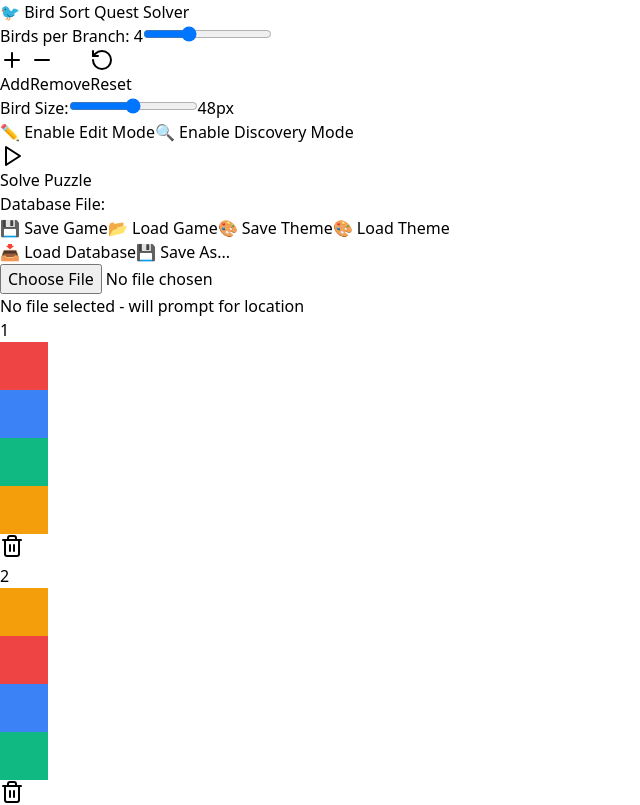
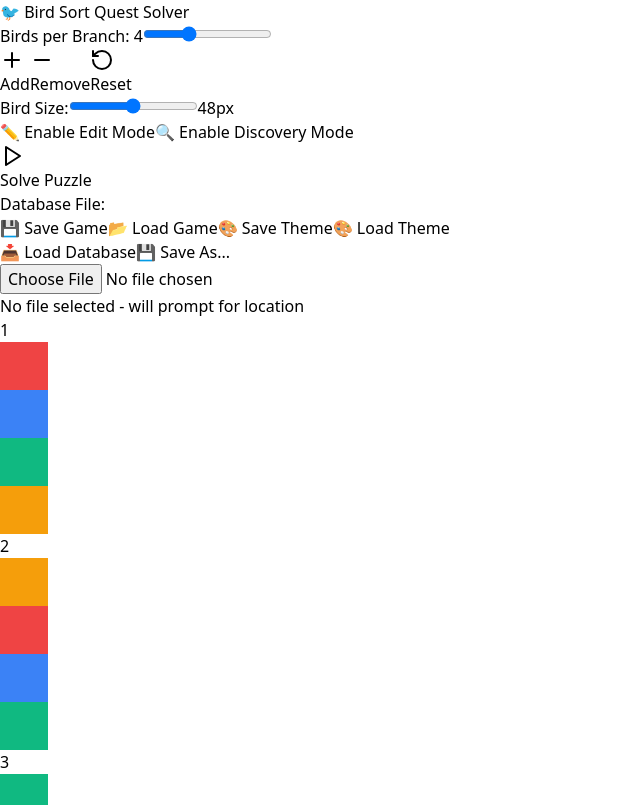
Before and after one commit to KalaNamak/birdsolver, a React (Vite) app: page / in a window 1280 px wide. Shown: the top 805 px of the page, without its empty margins (0-640 px from the left). Built offline with nearby package versions, Linux system fonts and the light colour scheme.

Commit message:
Version 2, UI improvements

```diff
--- a/src/App.jsx
+++ b/src/App.jsx
@@ -257,8 +257,8 @@ const BirdSortSolver = () => {
     const updateBirdSize = () => {
       const width = window.innerWidth;
       if (width < 640) {
-        // Mobile: much smaller birds to fit 2 columns
-        setResponsiveBirdSize(Math.min(birdSize, 24));
+        // Mobile: larger birds (32px) for better visibility, fits 6 birds comfortably
+        setResponsiveBirdSize(32);
       } else if (width < 1024) {
         // Tablet: medium birds
         setResponsiveBirdSize(Math.min(birdSize, 36));
@@ -1275,8 +1275,8 @@ const BirdSortSolver = () => {
                   </button>
                 </div>
 
-                {/* Bird Size Control */}
-                <div className="flex items-center gap-2 mt-3">
+                {/* Bird Size Control - Hidden on mobile where size is fixed */}
+                <div className="hidden sm:flex items-center gap-2 mt-3">
                   <label className="text-xs font-semibold text-gray-700">
                     Bird Size:
                   </label>
@@ -1654,16 +1654,6 @@ const BirdSortSolver = () => {
                         />
                       </div>
 
-                      {solution.length === 0 && !discoveryMode && (
-                        <div className="absolute -top-1 -right-1">
-                          <button
-                            onClick={() => clearBranch(branchIndex)}
-                            className="p-1 text-gray-500 hover:text-red-500 hover:bg-red-50 rounded transition bg-white shadow"
-                          >
-                            <Trash2 size={14} />
-                          </button>
-                        </div>
-                      )}
                     </div>
                   );
                 })}
@@ -1847,12 +1837,16 @@ const BirdSortSolver = () => {
                   >
                     <div className="relative">
                       <div
-                        className={`w-16 h-16 rounded-xl border-3 shadow-md cursor-pointer hover:scale-105 transition ${
+                        className={`rounded-full border-2 shadow-md cursor-pointer hover:scale-105 transition ${
                           selectedBirdType === birdType && (editMode || discoveryMode)
                             ? "border-purple-500 ring-4 ring-purple-300"
-                            : "border-gray-300"
+                            : "border-gray-400"
                         }`}
-                        style={getBirdStyle(birdType)}
+                        style={{
+                          width: `${responsiveBirdSize}px`,
+                          height: `${responsiveBirdSize}px`,
+                          ...getBirdStyle(birdType)
+                        }}
                         onClick={() => {
                           if (editMode || discoveryMode) {
                             setSelectedBirdType(birdType);
```
